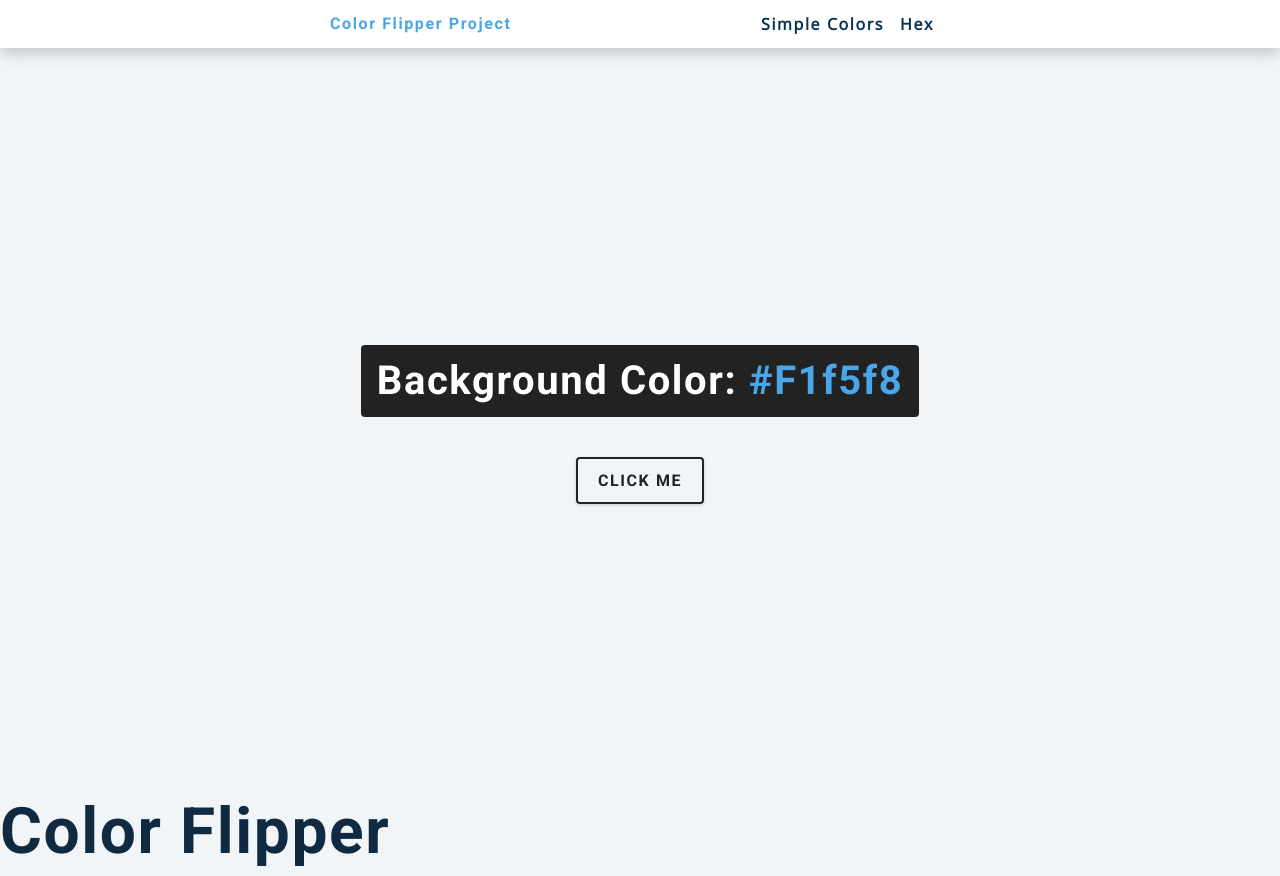
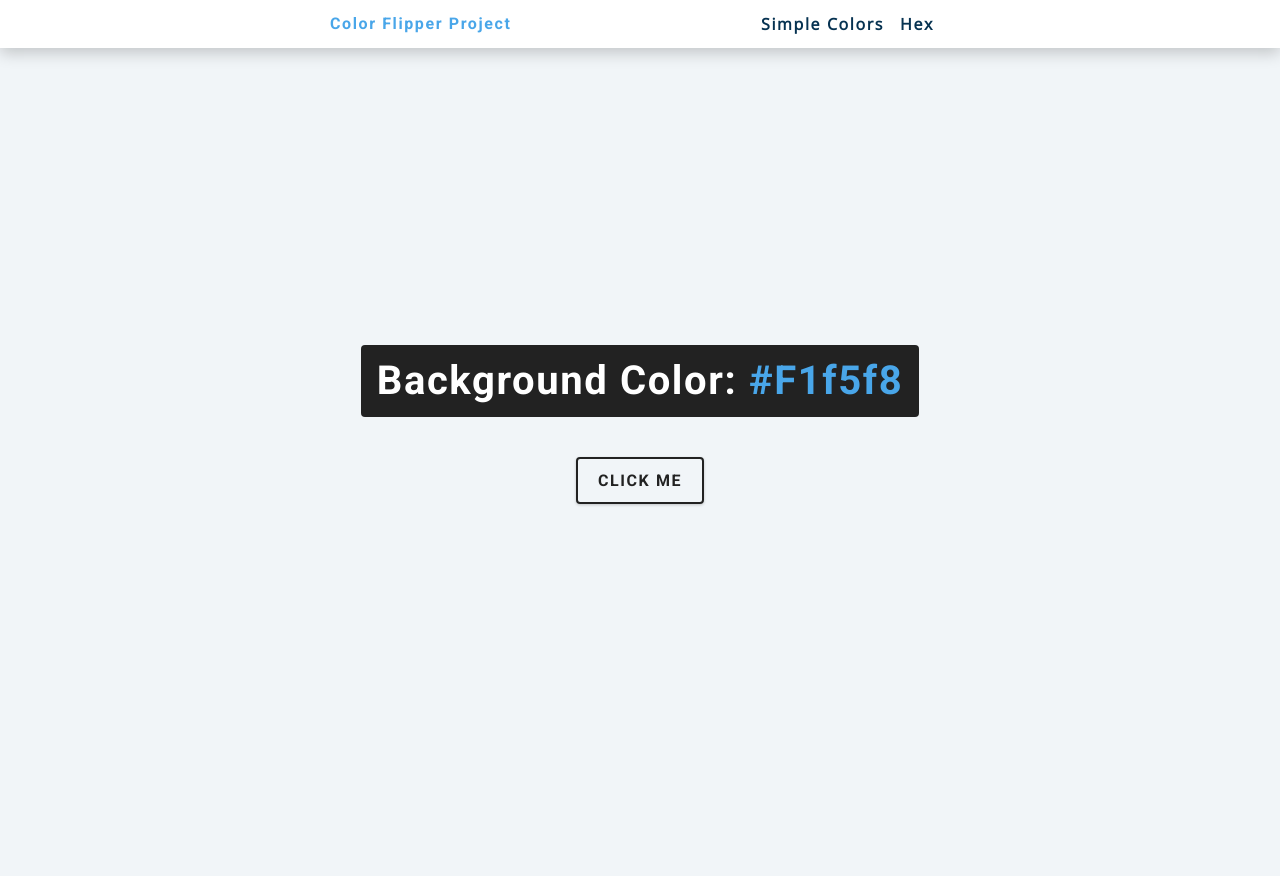
Before and after one commit to ultrasoft011/javascript-projects, a plain HTML site: page 01-color-flipper/index.html in a window 1280 px wide. After the commit the page ends 800 px from the top, so only its background shows below. Drawn offline with nearby package versions, Linux system fonts and the light colour scheme.

Commit message:
fixing syntax

```diff
--- a/01-color-flipper/index.html
+++ b/01-color-flipper/index.html
@@ -4,20 +4,25 @@
 	<meta charset="UTF-8" />
 	<meta name="viewport" content="width=device-width, initial-scale=1.0" />
 	<title>Color Flipper || Simple</title>
-
 	<!-- styles -->
 	<link rel="stylesheet" href="styles.css" />
 </head>
 <body>
 	<nav>
 		<div class="nav-center">
-            <h4>Color Flipper Project</h4>
+			<h4>
+				Color Flipper Project
+			</h4>
 			<ul class="nav-links">
 				<li>
-                    <a href="index.html">Simple Colors</a>
+					<a href="index.html">
+						Simple Colors
+					</a>
 				</li>
 				<li>
-                    <a href="hex.html">Hex</a>
+					<a href="hex.html">
+						Hex
+					</a>
 				</li>
 			</ul>
 		</div>
@@ -31,12 +36,8 @@
 				</span>
 			</h2>
 			<button class="btn btn-hero" id="btn">click me</button>
-
 		</div>
-
-
 	</main>
-    <h1>color flipper</h1>
 	<!-- javascript -->
 	<script src="app.js"></script>
 </body>
```
Also changed, not shown: 01-color-flipper/styles.css (line endings or trailing spaces). Lines whose indentation alone changed are shown as unchanged.
